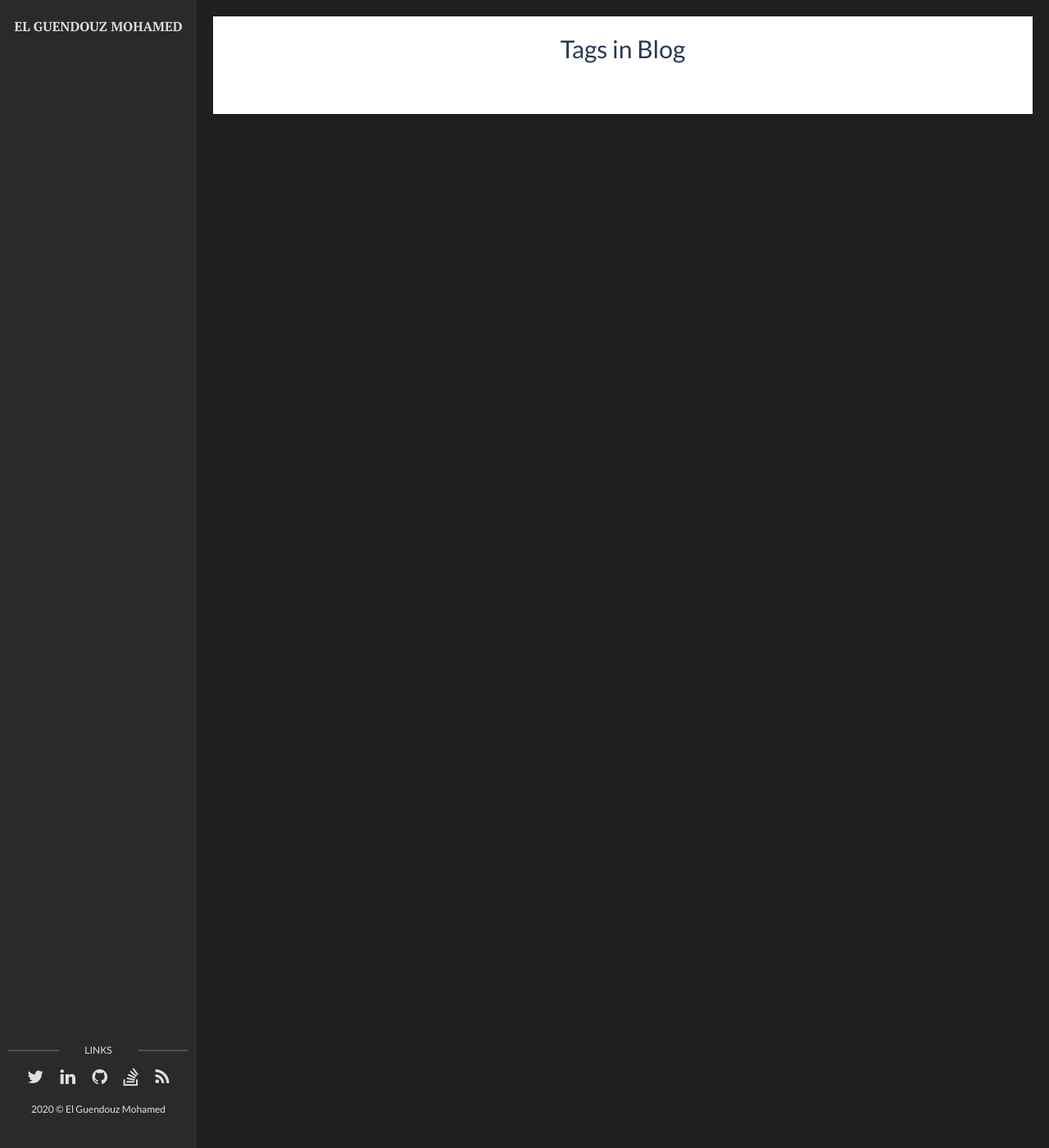
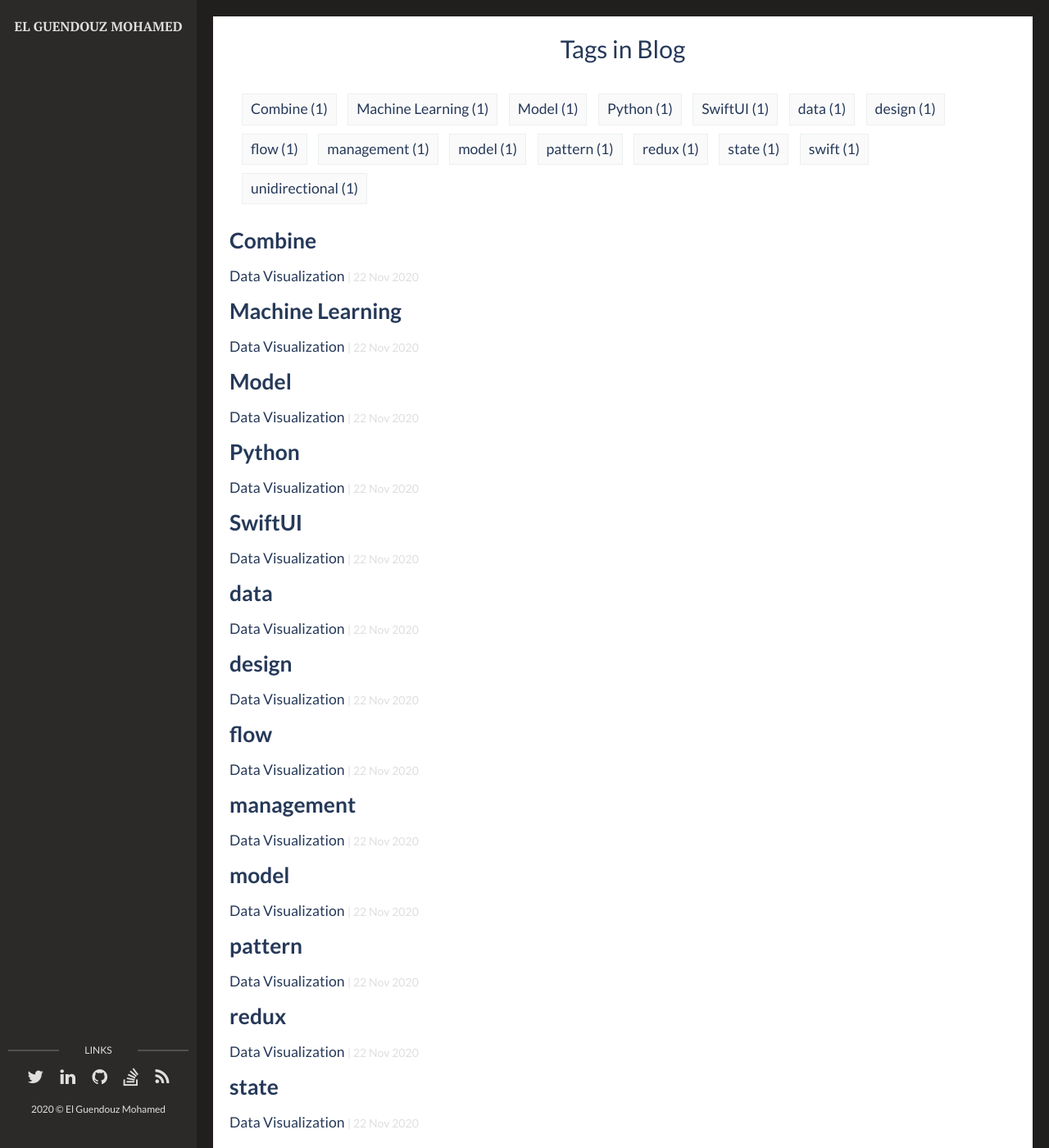
Before and after one commit to MohamedElGuendouz/mohamedelguendouz.github.io, a Jekyll site: the page built from tags.html, in a window 1280 px wide and 1400 px high. Shown: the whole window at 82% size. Built offline with Jekyll 4.4.1, drawn with Linux system fonts in a browser that asks for light colours; a file with an impossible date is left out; some of the changed text lies outside the part shown.

Commit message:
pudate date with change UTC

```diff
--- a/_posts/2020-11-11-data-visualization.markdown
+++ b/_posts/2020-11-22-data-visualization.markdown
@@ -1,7 +1,7 @@
 ---
 layout: post
 title: "Data Visualization"
-date: "`r Sys.Date()`"
+date: 2020-11-22 21:30:00 +0200
 description: "CNN, RNN, DEEP LEARNING ?"
 tags: [Machine Learning,Python,Model,swift,SwiftUI,Combine,design,pattern,redux,unidirectional,data,flow,model,state,management]
 comments: true
```
